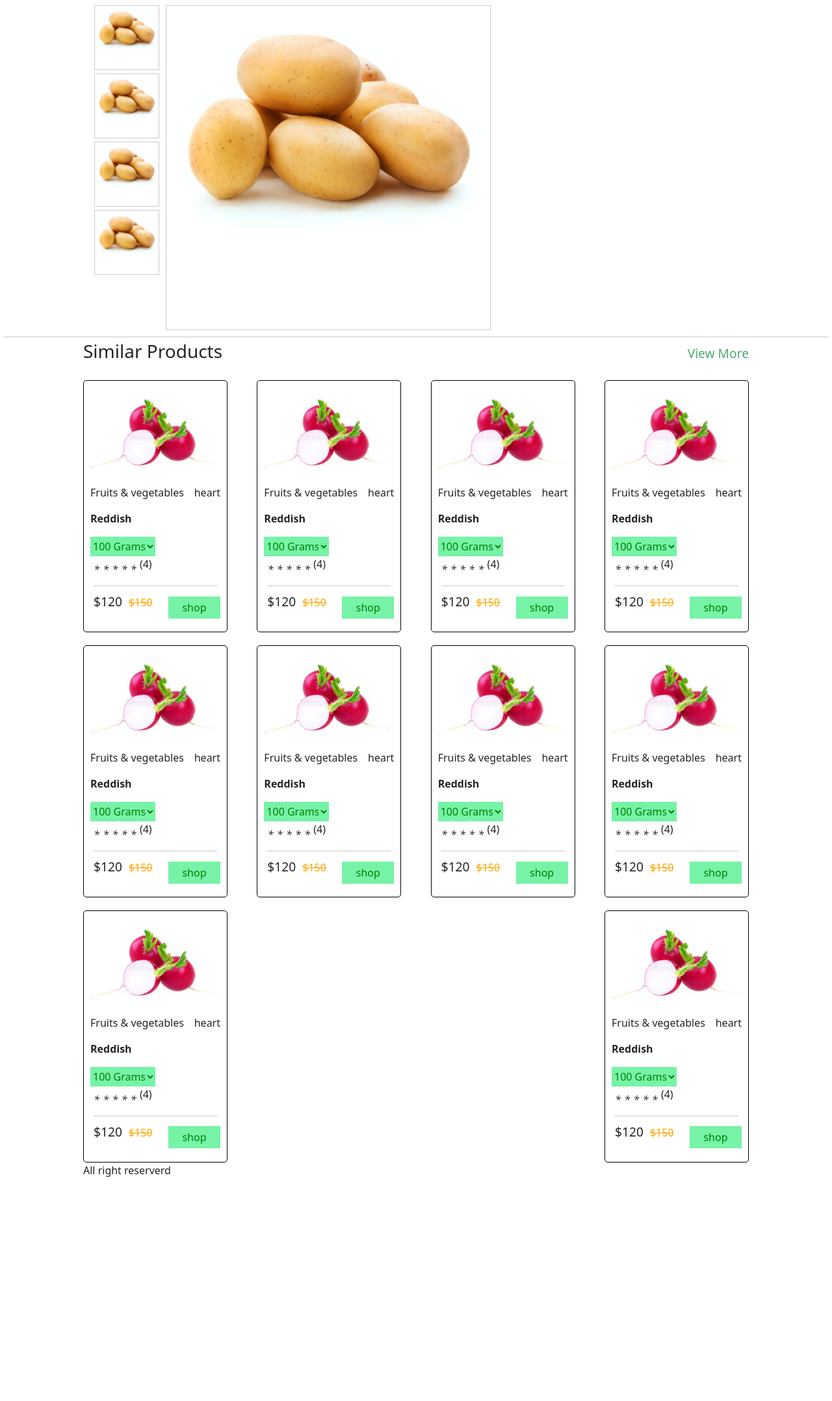
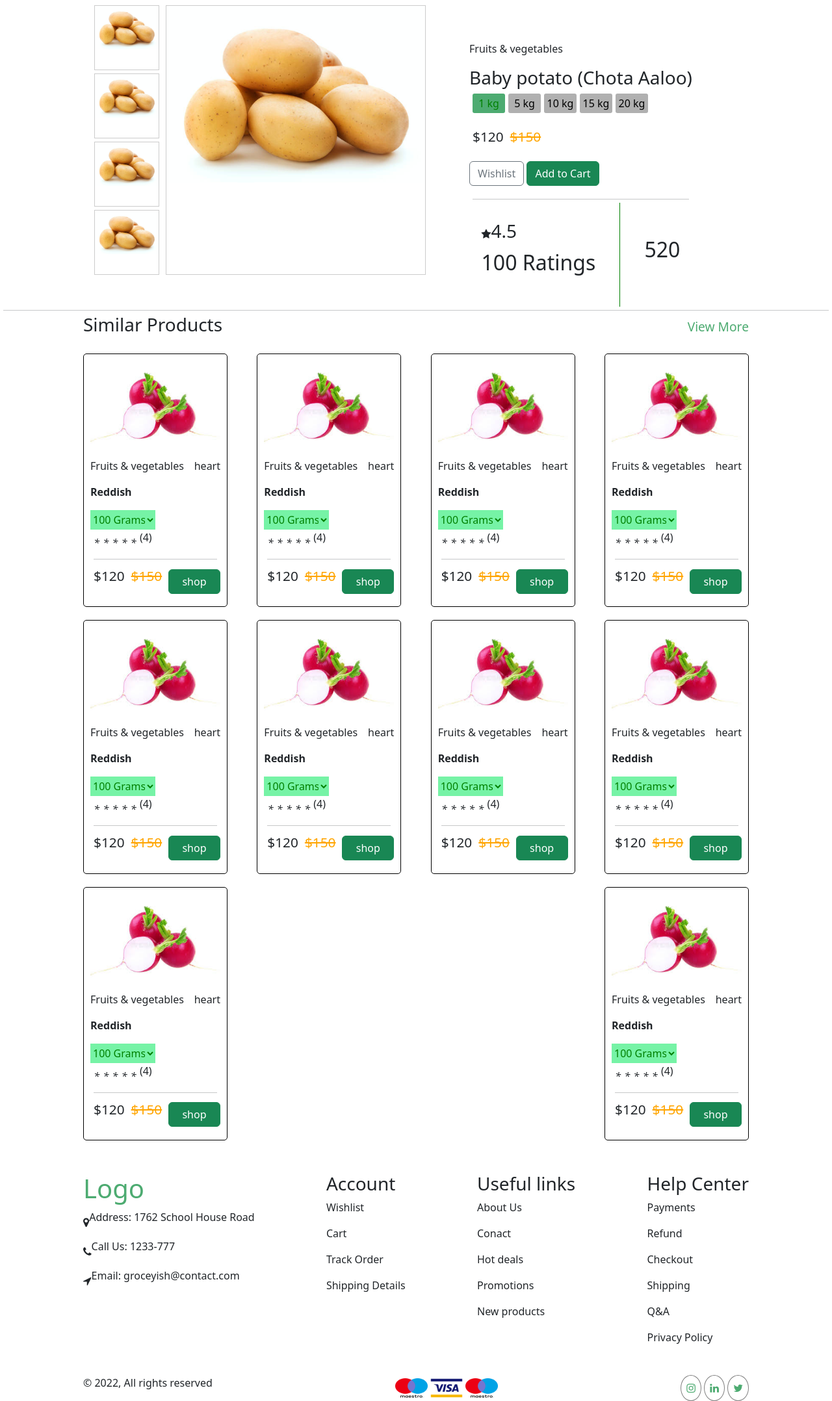
Before and after one commit to ankitojha07/shopping_page, a plain HTML site: page index.html in a window 1280 px wide. Shown: the part 218-2374 px from the top of the page at 65% size. Before the commit the page ends 2047 px from the top, so only its background shows below. Drawn offline with nearby package versions, Linux system fonts and the light colour scheme.

Commit message:
footer and important links

```diff
--- /dev/null
+++ b/css/foter.css
@@ -0,0 +1,39 @@
+.important-info{
+    margin-top: 50px;
+    display: flex;
+    justify-content: space-between;
+    align-items: start;
+}
+
+.info{
+    display: flex;
+    flex-direction: row;
+    justify-content: start;
+    align-items: center;
+    margin-top: 5px;
+
+}
+.info i{
+
+}
+
+
+
+/* footer start here  */
+
+footer{
+    margin-top: 30px;
+    flex-direction: row;
+    display: flex;
+    justify-content: space-between;
+    align-items: center;
+}
+footer p{
+    text-align: center;
+}
+
+.social-icons i{
+    border: 1px solid gray;
+    border-radius: 100%;
+    padding: 8px;
+}
--- a/css/image-slider.css
+++ b/css/image-slider.css
@@ -30,8 +30,8 @@ width: 100%;
 {
 float: left;
 margin: 5px;
-width: 500px;
-height: 500px;
+width: 400px;
+height: 415px;
 border: 1px solid rgba(0,0,0,.2);
 overflow: hidden;
 }
--- a/css/main.css
+++ b/css/main.css
@@ -4,8 +4,70 @@ main{
     width: 80%;
     margin: auto;
 }
+.product-details{
+    align-items: center;
+}
 .product-showcase{
     display: flex;
     flex-direction: column;
     justify-content: start;
 }
+
+.product-display{
+    display: flex;
+    flex-direction: row;
+    justify-content: start;
+}
+
+.product-info{
+    margin-top: 100px;
+    margin-left: 50px;
+}
+.weights{
+    display: flex;
+    flex-direction: row;
+    justify-content: start;
+}
+
+.weight_active{
+    background-color: rgb(77, 171, 113);
+    color: green;
+    width: 50px;
+    margin-left: 5px;
+    text-align: center;
+    border-radius: 3px;
+    padding: 3px;
+}
+.weight{
+    background-color: rgb(176, 176, 176);
+    width: 50px;
+    margin-left: 5px;
+    text-align: center;
+    border-radius: 3px;
+    padding: 3px;
+    color: black;
+}
+
+.rating{
+    display: flex;
+    justify-content: start;
+    align-items: center;
+}
+.reviews{
+    display: flex;
+    justify-content: space-around;
+    align-items: center;
+}
+.reviews p{
+    font-size: 2rem;
+}
+.line{
+    border-left: 1px solid green;
+    height: 160px;
+}
+.review-seperate{
+    display: flex;
+    flex-direction: row;
+    justify-content: center;
+    align-items: center;
+}
--- a/css/similar-products.css
+++ b/css/similar-products.css
@@ -81,10 +81,11 @@ button{
     display: flex;
     justify-content: start ;
     align-items:baseline;
+    font-size: 1.3rem;
 }
 .price p{
     margin-right: 10px;
-    font-size: 1.2rem;
+
 }
 .price strike{
     color: orange;
--- a/index.html
+++ b/index.html
@@ -10,12 +10,13 @@
     <!-- bootstrap -->
     <link href="https://cdn.jsdelivr.net/npm/bootstrap@5.3.0-alpha1/dist/css/bootstrap.min.css" rel="stylesheet"
         integrity="sha384-GLhlTQ8iRABdZLl6O3oVMWSktQOp6b7In1Zl3/Jr59b6EGGoI1aFkw7cmDA6j6gD" crossorigin="anonymous" />
-
+        <link rel="stylesheet" href="https://cdnjs.cloudflare.com/ajax/libs/font-awesome/4.7.0/css/font-awesome.min.css">
     <!-- css link  -->
     <link rel="stylesheet" href="./css/style.css">
     <link rel="stylesheet" href="./css/image-slider.css">
     <link rel="stylesheet" href="./css/similar-products.css">
     <link rel="stylesheet" href="./css/main.css">
+    <link rel="stylesheet" href="./css/foter.css">
 
 </head>
 
@@ -78,8 +79,45 @@
 
                 <div class="product-specifications"></div>
             </div>
+        </div>
             <div class="product-details">
-                <div class="product-info"></div>
+                <div class="product-info">
+                    <p>Fruits & vegetables</p>
+                    <h3>Baby potato (Chota Aaloo)</h3>
+                    <div class="weights">
+                        <p class="weight_active">1 kg</p>
+                        <p class="weight">5 kg</p>
+                        <p class="weight">10 kg</p>
+                        <p class="weight">15 kg</p>
+                        <p class="weight">20 kg</p>
+                    </div>
+                    <div class="price">
+                        <p>$120</p>
+                        <strike>$150</strike>
+                    </div>
+                    <div class="buttons">
+                        <a class="btn btn-outline-secondary " href="">Wishlist</a>
+                        <a class="btn btn-success" href="">Add to Cart</a>
+                    </div>
+                    <hr style="margin-top: 20px;">
+                    <div class="reviews">
+                        <div class="total-reviews">
+                            <div class="rating">
+                                <i class="fa fa-star"></i>
+                            <h3>4.5</h3>
+                            </div>
+                            <p>100 Ratings</p>
+                        </div>
+                        <div class="line"></div>
+                        <div class="review-seperate">
+                            <p>5</p>
+                            <div class="progress">
+
+                            </div>
+                            <p>20</p>
+                        </div>
+                    </div>
+                </div>
                 <div class="product-description"></div>
         </div>
     </main>
@@ -120,7 +158,7 @@
                         <p>$120</p>
                         <strike>$150</strike>
                     </div>
-                    <button class="btn-danger">shop</button>
+                    <button class="btn btn-success">shop</button>
                 </div>
             </div>
             <div class="product-card">
@@ -150,7 +188,7 @@
                         <p>$120</p>
                         <strike>$150</strike>
                     </div>
-                    <button class="btn-danger">shop</button>
+                    <button class="btn btn-success">shop</button>
                 </div>
             </div>
 
@@ -181,7 +219,7 @@
                         <p>$120</p>
                         <strike>$150</strike>
                     </div>
-                    <button class="btn-danger">shop</button>
+                    <button class="btn btn-success">shop</button>
                 </div>
             </div>
 
@@ -212,7 +250,7 @@
                         <p>$120</p>
                         <strike>$150</strike>
                     </div>
-                    <button class="btn-danger">shop</button>
+                    <button class="btn btn-success">shop</button>
                 </div>
             </div>
 
@@ -243,7 +281,7 @@
                         <p>$120</p>
                         <strike>$150</strike>
                     </div>
-                    <button class="btn-danger">shop</button>
+                    <button class="btn btn-success">shop</button>
                 </div>
             </div>
 
@@ -274,7 +312,7 @@
                         <p>$120</p>
                         <strike>$150</strike>
                     </div>
-                    <button class="btn-danger">shop</button>
+                    <button class="btn btn-success">shop</button>
                 </div>
             </div>
 
@@ -305,7 +343,7 @@
                         <p>$120</p>
                         <strike>$150</strike>
                     </div>
-                    <button class="btn-danger">shop</button>
+                    <button class="btn btn-success">shop</button>
                 </div>
             </div>
 
@@ -336,7 +374,7 @@
                         <p>$120</p>
                         <strike>$150</strike>
                     </div>
-                    <button class="btn-danger">shop</button>
+                    <button class="btn btn-success">shop</button>
                 </div>
             </div>
             <div class="product-card">
@@ -366,7 +404,7 @@
                         <p>$120</p>
                         <strike>$150</strike>
                     </div>
-                    <button class="btn-danger">shop</button>
+                    <button class="btn btn-success">shop</button>
                 </div>
             </div>
             <div class="product-card">
@@ -396,23 +434,73 @@
                         <p>$120</p>
                         <strike>$150</strike>
                     </div>
-                    <button class="btn-danger">shop</button>
+                    <button class="btn btn-success">shop</button>
                 </div>
             </div>
         </div>
     </section>
 
     <section class="important-info">
-        <div class="company-details"></div>
-        <div class="account"></div>
-        <div class="useful-links"></div>
-        <div class="help-center"></div>
+        <div class="company-details">
+            <a href=""><h1>Logo</h3></a>
+            <div class=" info">
+                <i class="fa fa-map-marker"></i>
+                <p>Address: 1762 School House Road</p>
+            </div>
+            <div class=" info">
+                <i class="fa fa-phone"></i>
+                <p>Call Us: 1233-777</p>
+            </div>
+            <div class=" info">
+                <i class="fa fa-location-arrow"></i>
+                <p>Email: groceyish@contact.com</p>
+            </div>
+        </div>
+        <div class="account">
+            <h3>Account</h3>
+            <div class="account-items">
+                <p>Wishlist</p>
+                <p>Cart</p>
+                <p>Track Order</p>
+                <p>Shipping Details</p>
+            </div>
+        </div>
+        <div class="useful-links">
+            <h3>Useful links</h3>
+            <div class="account-items">
+                <p>About Us</p>
+                <p>Conact</p>
+                <p>Hot deals</p>
+                <p>Promotions</p>
+                <p>New products</p>
+            </div>
+        </div>
+        <div class="help-center">
+            <h3>Help Center</h3>
+            <div class="account-items">
+                <p>Payments</p>
+                <p>Refund</p>
+                <p>Checkout</p>
+                <p>Shipping</p>
+                <p>Q&A</p>
+                <p>Privacy Policy                </p>
+            </div>
+        </div>
     </section>
 
     <footer>
-        <p>All right reserverd</p>
-        <div class="debit-cards"></div>
-        <div class="social-icons"></div>
+        <p>© 2022, All rights reserved</p>
+        <div class="debit-cards">
+            <img src="./public/cards/Maestro.png" height="30px" width="50px" alt="">
+            <img src="./public/cards/Visa.png" height="30px" width="50px" alt="">
+            <img src="./public/cards/Maestro.png" height="30px" width="50px" alt="">
+        </div>
+        <div class="social-icons">
+            <i> <a href="" class=" fa fa-instagram"></a></i>
+            <i> <a href="" class=" fa fa-linkedin"></a></i>
+            <i> <a href="" class=" fa fa-twitter"></a></i>
+
+        </div>
 
     </footer>
 
```
Also changed, not shown: public/cards/Maestro.png (added), public/cards/Visa.png (added), public/cards/master.png (added).
